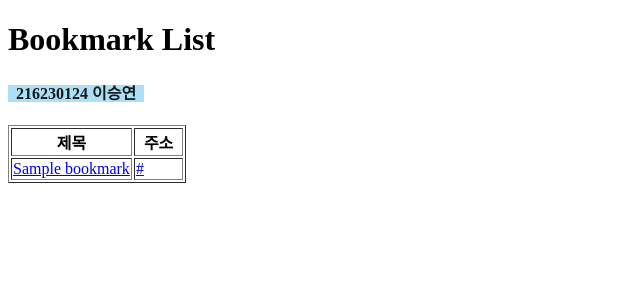
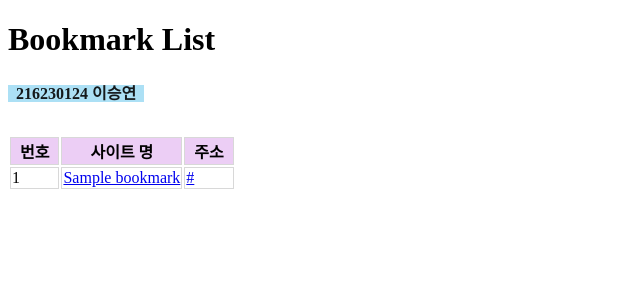
Before and after one commit to iswear1226/my-first-bookmark, a Django app: template bookmark/templates/bookmark/bookmark_list.html in a window 1280 px wide. Shown: the top 300 px of the page, without its empty margins (0-640 px from the left). Run offline with Django 3.2, Linux system fonts and the light colour scheme; the template is opened without the code that fills it: most values are stand-ins (such as "Sample title", 1, 10 or a date in 2020).

Commit message:
Changed ...

```diff
--- a/bookmark/templates/bookmark/bookmark_list.html
+++ b/bookmark/templates/bookmark/bookmark_list.html
@@ -7,6 +7,11 @@
     <style type="text/css">
         h4 {color: #15191B;}
         .first {background-color: #ACE0F5}
+        #tb th {background-color: #ECCEF5;}
+		#tb {padding-top: 10px;}
+		#tb td {border: 0.1px solid #D8D8D8;}
+		#tb th {border: 0.1px solid #D8D8D8;}
+
     </style>
 
 </head>
@@ -19,21 +24,23 @@
 </div>
 
 <div id="content">
-	<table id="tb" border="1">
 
+	<table id="tb">
 	<tr>
-		<th>&nbsp;&nbsp;제목&nbsp;&nbsp;</th>
+		<th>&nbsp;&nbsp;번호&nbsp;&nbsp;</th>
+		<th>&nbsp;&nbsp;사이트 명&nbsp;&nbsp;</th>
 		<th>&nbsp;&nbsp;주소&nbsp;&nbsp;</th>
 	</tr>
 
 	{% for bookmark in object_list %}
 	<tr>
+		<td>{{ bookmark.id }}</td>
 		<td>
-			<a href="{% url 'detail' bookmark.id %}">{{bookmark}}</a><br/>
+			<a href="{% url 'detail' bookmark.id %}">{{bookmark}}</a>
         </td>
 
 		<td>
-			<a href="{{ bookmark.url }}">{{ bookmark.url }}</a><br/>
+			<a href="{{ bookmark.url }}">{{ bookmark.url }}</a>
         </td>
 	</tr>
 	{% endfor %}
```
